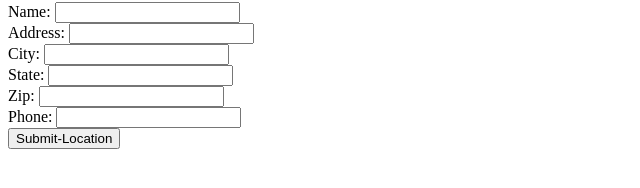
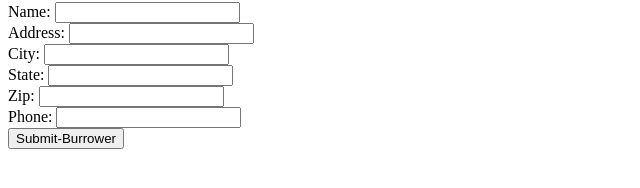
Before and after one commit to Uncydave/CST363-Project1, a plain HTML site: page Web/addBorrowerPage.html in a window 1280 px wide. Shown: the part 182-370 px from the top of the page, 0-640 px from the left. Drawn offline with nearby package versions, Linux system fonts and the light colour scheme; no server answers.

Commit message:
added the add book,addburrower,addlocationpages

```diff
--- a/Web/addBorrowerPage.html
+++ b/Web/addBorrowerPage.html
@@ -35,7 +35,7 @@
         <input type="text" name="borrowerPhone" />
         <br/>
 
-        <input type="submit" value="Submit-Location" name="Submit" />
+        <input type="submit" value="Submit-Burrower" name="Submit" />
     </form>
 
 </body>
```
